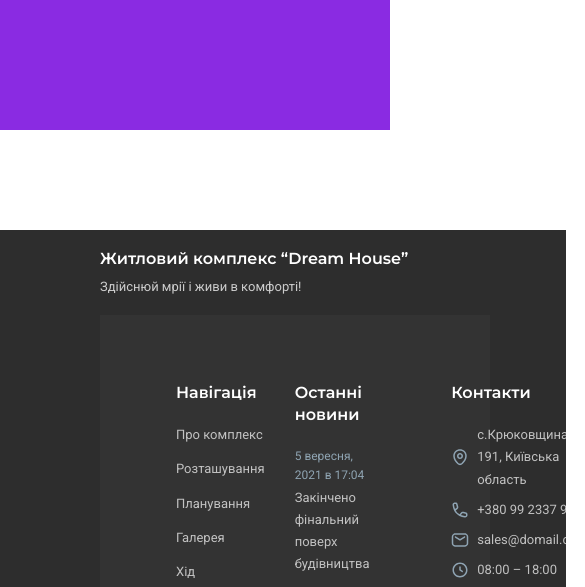
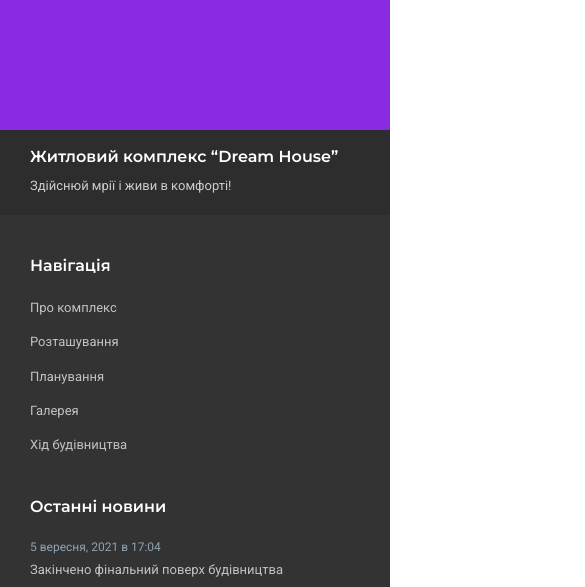
Before and after one commit to Shihaii/SmartAvenue, a website: page index.html in a window 390 px wide. Shown: the part 4030-4617 px from the top of the page, 585 px wide, since content can reach past the window. Drawn offline with nearby package versions, Linux system fonts and the light colour scheme; some packages are replaced by stand-ins of ours; files that its build step writes are made by us from their sources; a script that the page names is missing.

Commit message:
feat(footer): responsiveness

```diff
--- a/style.scss
+++ b/style.scss
@@ -910,7 +910,6 @@ body {
   &-legal-information{
     display: flex;
     flex-direction: column;
-    max-width: 23rem;
     width: 100%;
 
     &-group{
@@ -920,6 +919,7 @@ body {
       width: 100%;
 
       &__text{
+        max-width: 23rem;
         font: var(--font-footer-news-date);
         color:var(--footer-text-color-default) ;
       }
@@ -930,12 +930,8 @@ body {
     position: absolute;
     bottom: 0;
     left: -10rem;
-    // width: 100%;
-    // height: 100%;
     width: 56.6rem;
     height: 47.5rem;
-    max-width: 56.6rem;
-    max-height: 47.5rem;
     background-color: var(--footer-title-block);
     &-text{
       position: relative;
@@ -1210,8 +1206,50 @@ body {
       }
     }
   }
+
+  .footer{
+    margin: 8.5rem 0 0 3rem;
+   padding: 4rem 0 6.2rem 3rem;
+    flex-wrap: wrap;
+    height: auto;
+    row-gap: 4rem;
+
+
+    &-navigation{
+      max-width: 35.4rem;
+      margin: 0 0 0 0;
+    }
+    &-contacts{
+      max-width: 35.4rem;
+      margin: 0 0 0 0;
+    }
+    &-news{
+      width: 33.7rem;
+      margin: 0 0 0 0;
+    }
+    &-legal-information{
+      max-width: 33.7rem;
+    }
+    &-title-block{
+      height: 65.5rem;
+      width: 100%;
+      left: -3rem;
+      &-text{
+        left: 3rem;
+      }
+    }
+  }
+
 }
-
+@media (max-width: 736px){
+  .footer{
+    margin-left: 0;
+    &-title-block{
+      height: 114.7rem;
+      left: 0;
+    }
+  }
+}
 @media (min-width: 561px) and (max-width: 1130px) {
   .swiper {
     &-slide {
```
